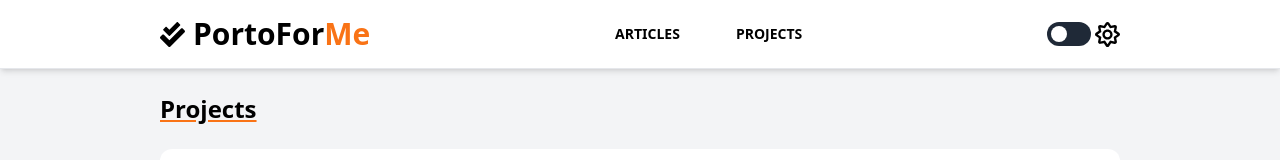
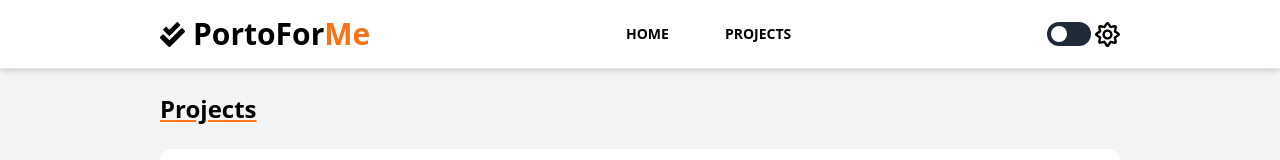
Before and after one commit to agilangp/portoforme, a Next.js app: page /projects in a window 1280 px wide. Shown: the top 160 px of the page. Built offline with nearby package versions, Linux system fonts and the light colour scheme.

Commit message:
change: change navbar menu

```diff
--- a/src/components/Navbar/index.tsx
+++ b/src/components/Navbar/index.tsx
@@ -1,11 +1,11 @@
-import Link from "next/link"
-import { useEffect, useState, useRef } from "react"
-import { motion } from "framer-motion"
-import ThemeSwitch from "./ThemeSwitch"
-import { MENU } from "../../constants"
-import ShortLink from "./ShorLink"
-import PopUpMenuLink from "./PopUpMenuLink"
-import { FaBars, FaCheckDouble } from "react-icons/fa"
+import Link from 'next/link'
+import { useEffect, useState, useRef } from 'react'
+import { motion } from 'framer-motion'
+import ThemeSwitch from './ThemeSwitch'
+import { MENU } from '../../constants'
+import ShortLink from './ShorLink'
+import PopUpMenuLink from './PopUpMenuLink'
+import { FaBars, FaCheckDouble } from 'react-icons/fa'
 
 const Navbar = () => {
     const [menuIsOpen, setMenuIsOpen] = useState(false)
@@ -22,8 +22,8 @@ const Navbar = () => {
             }
         }
 
-        window.addEventListener("click", handleClick)
-        return () => window.removeEventListener("click", handleClick)
+        window.addEventListener('click', handleClick)
+        return () => window.removeEventListener('click', handleClick)
     }, [menuIsOpen])
 
     const handleMenuClick = () => {
@@ -33,14 +33,14 @@ const Navbar = () => {
     const menuVariants = {
         open: {
             opacity: 1,
-            display: "block",
+            display: 'block',
             transition: {
                 duration: 0.5,
             },
         },
         closed: {
             opacity: 0,
-            display: "none",
+            display: 'none',
             transition: {
                 duration: 0.5,
             },
@@ -63,9 +63,7 @@ const Navbar = () => {
                     {MENU.map((item) => {
                         return (
                             <div key={item.id}>
-                                <ShortLink
-                                    href={"/" + item.title.toLowerCase()}
-                                >
+                                <ShortLink href={item.url}>
                                     {item.title}
                                 </ShortLink>
                             </div>
@@ -85,7 +83,7 @@ const Navbar = () => {
             <motion.div
                 className="text-sm text-center"
                 initial="closed"
-                animate={menuIsOpen ? "open" : "closed"}
+                animate={menuIsOpen ? 'open' : 'closed'}
                 variants={menuVariants}
                 id="menu"
                 ref={menu}
@@ -93,9 +91,7 @@ const Navbar = () => {
                 {MENU.map((item) => {
                     return (
                         <div key={item.id}>
-                            <PopUpMenuLink
-                                href={"/" + item.title.toLowerCase()}
-                            >
+                            <PopUpMenuLink href={item.url}>
                                 {item.title}
                             </PopUpMenuLink>
                             <hr className="dark:border-zinc-800" />
--- a/src/constants/index.ts
+++ b/src/constants/index.ts
@@ -1,10 +1,12 @@
 export const MENU = [
     {
         id: 1,
-        title: "Articles",
+        title: 'Home',
+        url: '/',
     },
     {
         id: 2,
-        title: "Projects",
+        title: 'Projects',
+        url: '/projects',
     },
 ]
```
